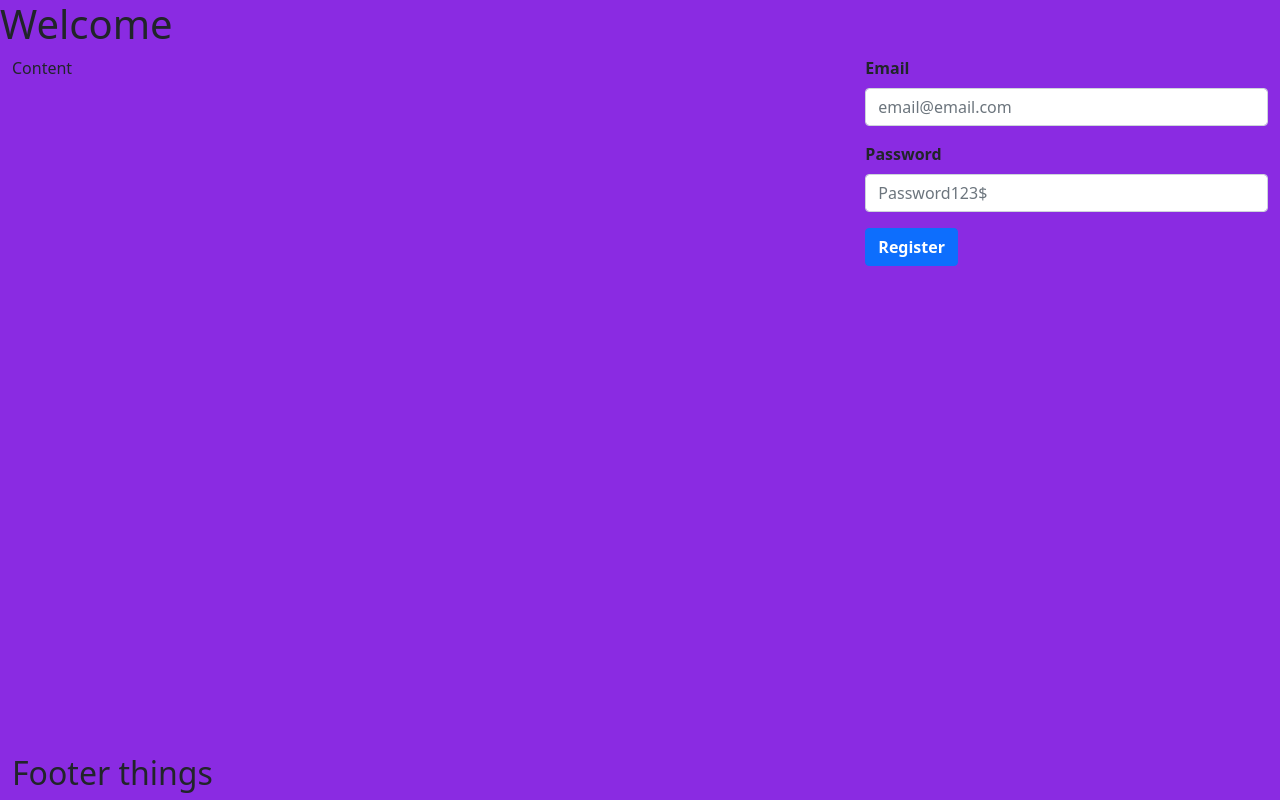
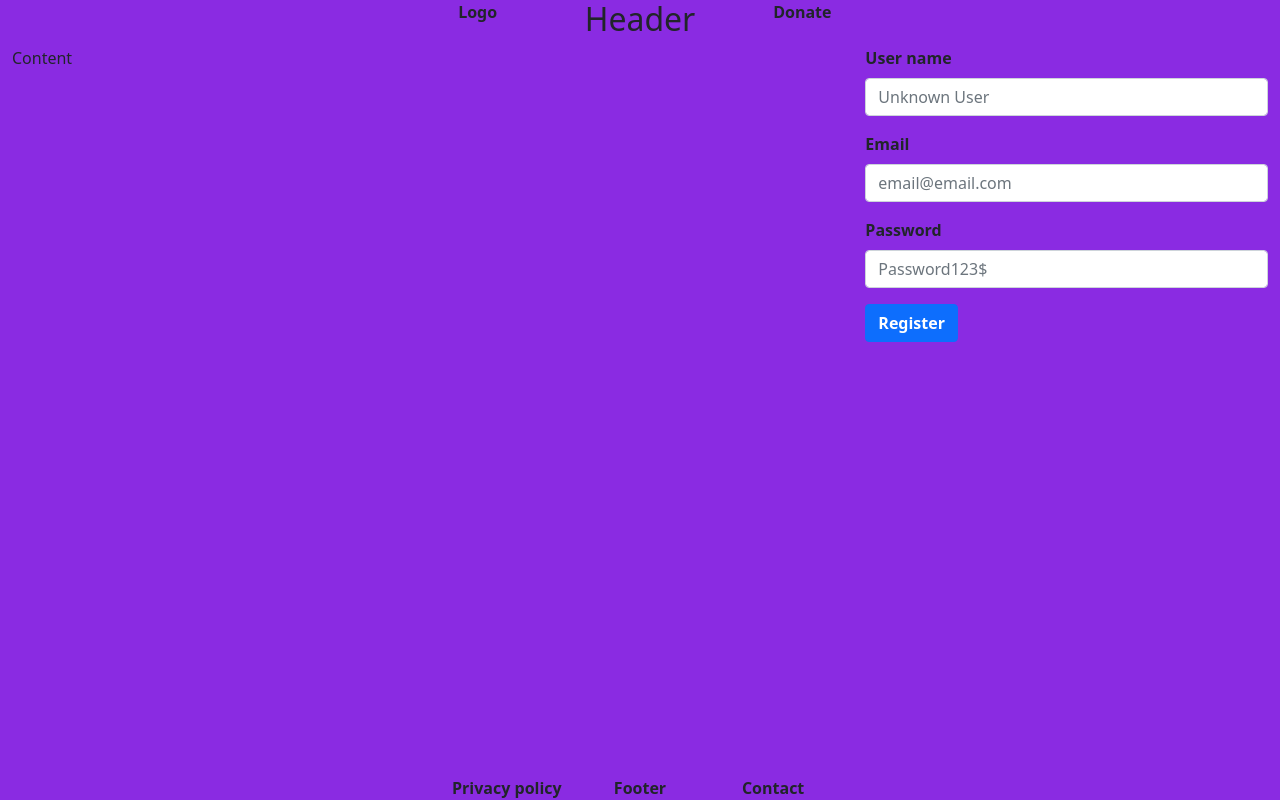
Before and after one commit to PapD1020/IKT_PapDaniel2021, a PHP site: page / in a window 1280 px wide. Run offline with PHP 8.4, Linux system fonts and the light colour scheme.

Commit message:
fotter, header positioning nagyjábóli beállítása, user name input mező

```diff
--- a/Kozos_orai_munka_1/index.php
+++ b/Kozos_orai_munka_1/index.php
@@ -13,8 +13,18 @@
 </head>
 <body>
 
-    <div class="row">
-        <h1>Welcome</h1>
+    <div class="container">
+        <div class="row justify-content-md-center bold_style to_center">
+            <div class="col col-lg-2">
+                Logo
+            </div>
+            <div class="col-md-auto">
+                <h2>Header</h2>
+            </div>
+            <div class="col col-lg-2">
+                Donate
+            </div>
+        </div>
     </div>
 
     <div class="container-fluid">
@@ -25,12 +35,16 @@
 
             <div class="col-sm-4">
                 <div class="mb-3">
+                    <label for="formGroupExampleInput" class="form-label bold_style">User name</label>
+                    <input type="text" class="form-control" id="userNameInput" placeholder="Unknown User">
+                </div>
+                <div class="mb-3">
                     <label for="formGroupExampleInput" class="form-label bold_style">Email</label>
-                    <input type="text" class="form-control" id="formGroupExampleInput" placeholder="email@email.com">
+                    <input type="text" class="form-control" id="userEmailInput" placeholder="email@email.com">
                 </div>
                 <div class="mb-3">
                     <label for="formGroupExampleInput2" class="form-label bold_style">Password</label>
-                    <input type="text" class="form-control" id="formGroupExampleInput2" placeholder="Password123$">
+                    <input type="text" class="form-control" id="userPasswordInput" placeholder="Password123$">
                 </div>
                 <div>
                     <button type="submit" class="btn btn-primary bold_style">Register</button>
@@ -39,11 +53,18 @@
         </div>
     </div>
 
-    <div class="row">
-        <footer class="fixed-bottom">
-            <h2>Footer things</h2>
-        </footer>
+    <div class="container fixed-bottom">
+        <div class="row justify-content-md-center bold_style to_center">
+            <div class="col col-lg-2">
+                Privacy policy
+            </div>
+            <div class="col-md-auto">
+                Footer
+            </div>
+            <div class="col col-lg-2">
+                Contact
+            </div>
+        </div>
     </div>
-
 </body>
 </html>
--- a/Kozos_orai_munka_1/my_css/my_style.css
+++ b/Kozos_orai_munka_1/my_css/my_style.css
@@ -5,3 +5,7 @@ body{
 .bold_style{
     font-weight: bold;
 }
+
+.to_center{
+    text-align: center;
+}
```
